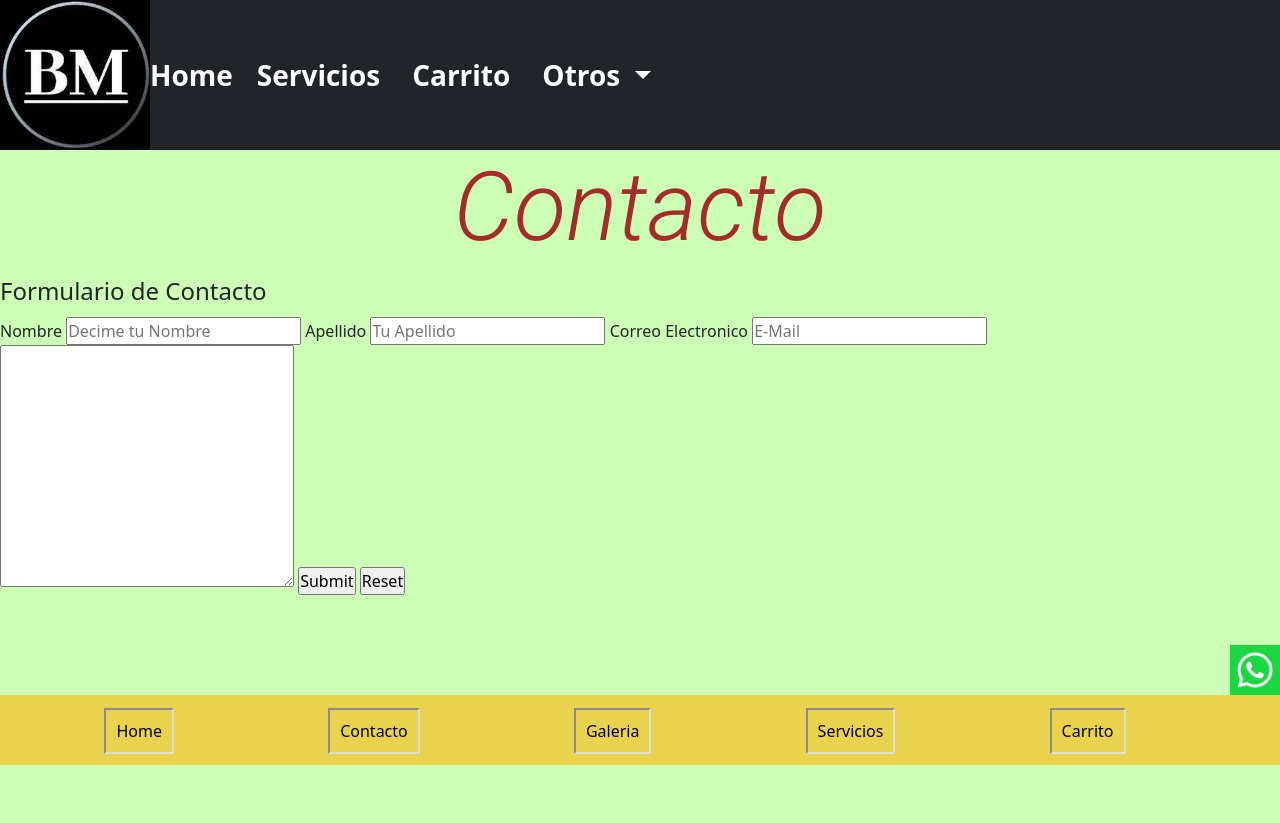
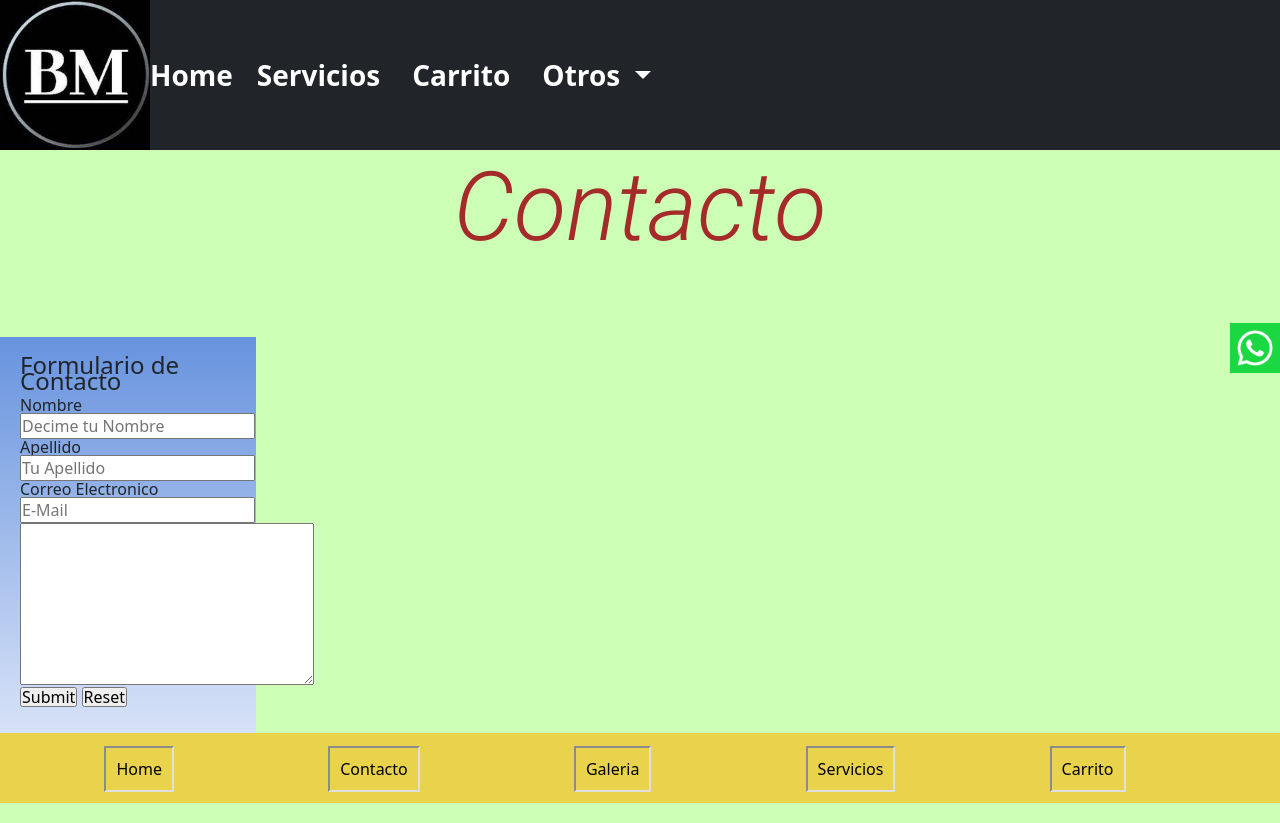
Before and after one commit to TomiAllende/Entrega-proyecto-final, a website: page pages/contacto.html in a window 1280 px wide. Before the commit the page ends 800 px from the top, so only its background shows below. Drawn offline with nearby package versions, Linux system fonts and the light colour scheme.

Commit message:
agrego forms

```diff
--- a/pages/contacto.html
+++ b/pages/contacto.html
@@ -57,11 +57,10 @@
 
 
 
-
+<div class="formulario">
     <form action="#">
       <fieldset>
         <legend>Formulario de Contacto</legend>
-
         <label for="">Nombre</label>
         <input type="text" placeholder="Decime tu Nombre">
         <label for="">Apellido</label>
@@ -73,6 +72,8 @@
         <input type="reset">
       </fieldset>
     </form>
+  </div>
+
 
 
     <div class="wapp">
--- a/scss/_estructura.scss
+++ b/scss/_estructura.scss
@@ -189,3 +189,16 @@
     display: flex;
     justify-content: center;
 }
+
+.formulario{
+    display: inline-block;
+    align-items: center;
+    margin-top: 4rem;
+	padding: 20px;
+    height: 90%;
+	width: 20%;
+	font-weight: 400;
+	line-height: 1rem;
+	border-bottom: 6px solid #d6e1f7;
+	background-image: linear-gradient(#6793de, #d6e1f7);
+}
```
Also changed, not shown: CSS/estilo.css.
